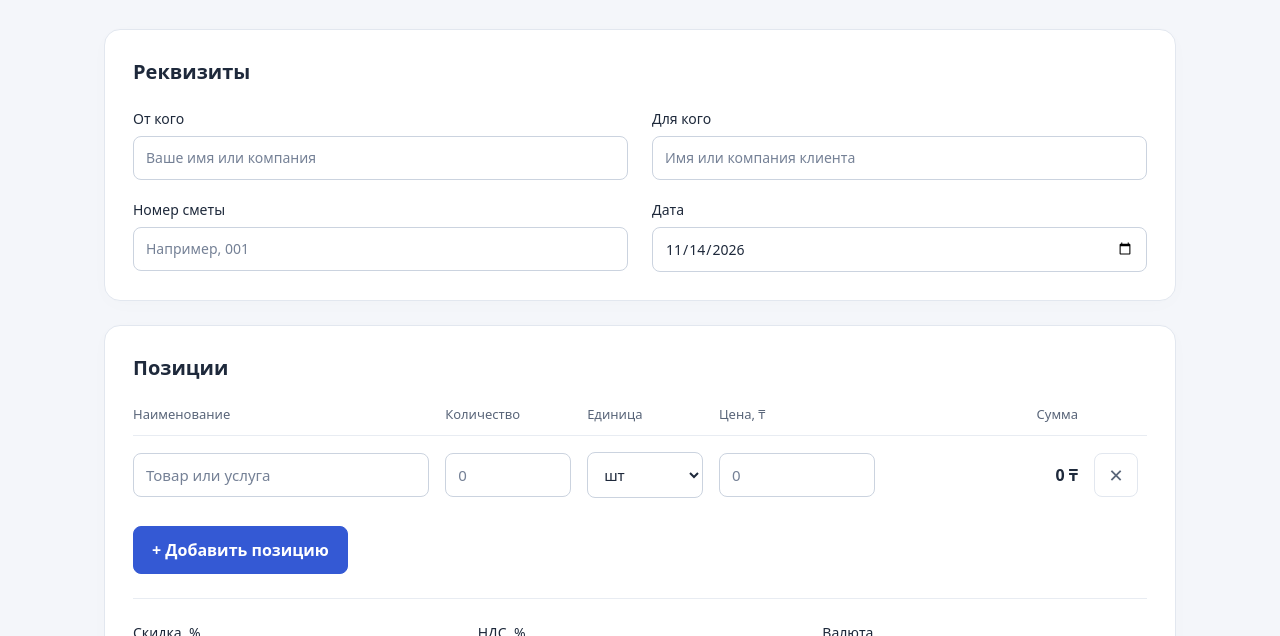
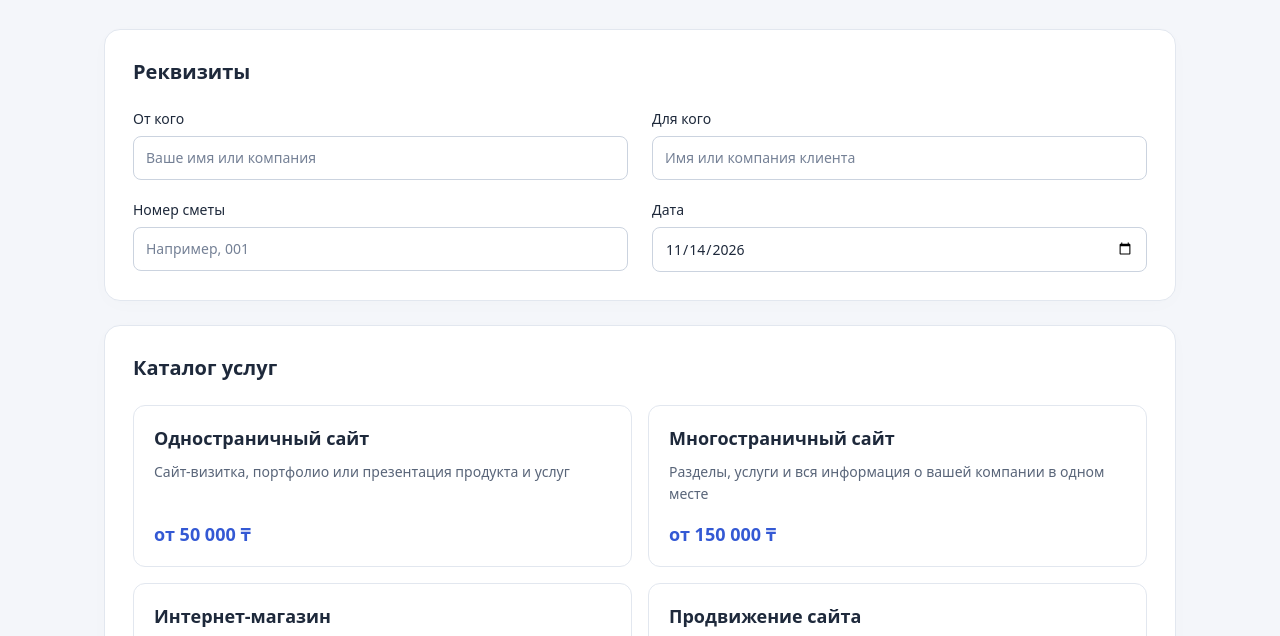
Before and after one commit to maliksuleimenov11-dotcom/smeta, a plain HTML site: page index.html in a window 1280 px wide. Shown: the part 144-780 px from the top of the page. Drawn offline with Linux system fonts and the light colour scheme.

Commit message:
Добавить каталог услуг с базовыми ценами

```diff
--- a/index.html
+++ b/index.html
@@ -23,6 +23,12 @@
         <label class="document-meta">Номер сметы<input type="text" name="estimate-number" placeholder="Например, 001"></label>
         <label class="document-meta">Дата<input type="date" name="estimate-date" id="estimate-date"></label>
       </div>
+    </section>
+
+    <!-- Каталог показывает услуги и базовые цены перед позициями сметы. -->
+    <section class="card service-catalog" aria-labelledby="catalog-title">
+      <h2 id="catalog-title">Каталог услуг</h2>
+      <ul class="catalog-grid" id="service-list"></ul>
     </section>
 
     <section class="card positions" aria-labelledby="positions-title">
--- a/script.js
+++ b/script.js
@@ -276,3 +276,57 @@ document.querySelector("#copy-whatsapp").addEventListener("click", async () => {
 
 if (!restoreDraft()) addItem(false);
 restoringDraft = false;
+
+// Базовые цены каталога указаны в тенге; единица каждой услуги — «услуга».
+const services = [
+  {
+    id: "landing-page",
+    name: "Одностраничный сайт",
+    description: "Сайт-визитка, портфолио или презентация продукта и услуг",
+    basePrice: 50000,
+    unit: "услуга",
+  },
+  {
+    id: "multi-page-site",
+    name: "Многостраничный сайт",
+    description: "Разделы, услуги и вся информация о вашей компании в одном месте",
+    basePrice: 150000,
+    unit: "услуга",
+  },
+  {
+    id: "online-store",
+    name: "Интернет-магазин",
+    description: "Каталог товаров с корзиной и удобным оформлением заказа",
+    basePrice: 250000,
+    unit: "услуга",
+  },
+  {
+    id: "site-promotion",
+    name: "Продвижение сайта",
+    description: "Контекстная реклама в Google для привлечения вашей аудитории",
+    basePrice: 80000,
+    unit: "услуга",
+  },
+];
+
+// Отображаем справочные карточки без добавления услуг в смету.
+function renderCatalog() {
+  const list = document.querySelector("#service-list");
+  list.replaceChildren();
+  for (const service of services) {
+    const card = document.createElement("li");
+    card.className = "catalog-service";
+    const title = document.createElement("h3");
+    title.textContent = service.name;
+    const description = document.createElement("p");
+    description.className = "catalog-description";
+    description.textContent = service.description;
+    const price = document.createElement("p");
+    price.className = "catalog-price";
+    price.textContent = `от ${moneyFormatter.format(service.basePrice).replace(/[\u00a0\u202f]/g, " ")} ₸`;
+    card.append(title, description, price);
+    list.append(card);
+  }
+}
+
+renderCatalog();
--- a/styles.css
+++ b/styles.css
@@ -15,6 +15,11 @@ h1 { margin: 0 0 12px; font-size: clamp(28px, 4vw, 40px); letter-spacing: -0.035
 .card { padding: 28px; margin-bottom: 24px; background: #fff; border: 1px solid #e2e7ef; border-radius: 16px; box-shadow: 0 4px 20px #1e293b04; }
 h2 { font-size: 20px; margin: 0 0 24px; }
 .details-grid { display: grid; grid-template-columns: repeat(2, minmax(0, 1fr)); gap: 20px 24px; }
+.catalog-grid { display: grid; grid-template-columns: repeat(2, minmax(0, 1fr)); gap: 16px; margin: 0; padding: 0; list-style: none; }
+.catalog-service { display: flex; flex-direction: column; min-width: 0; padding: 20px; border: 1px solid #e2e7ef; border-radius: 12px; overflow-wrap: anywhere; }
+.catalog-service h3 { margin: 0 0 10px; font-size: 18px; line-height: 1.4; }
+.catalog-description { margin: 0 0 16px; color: #596579; font-size: 14px; line-height: 1.6; }
+.catalog-price { margin: auto 0 0; color: var(--accent); font-weight: 700; font-size: 18px; }
 label { display: flex; flex-direction: column; gap: 8px; font-size: 14px; font-weight: 500; }
 input, select, textarea, button { min-width: 0; min-height: 44px; font: inherit; }
 input, select, textarea { width: 100%; padding: 11px 12px; border: 1px solid #cbd3df; border-radius: 8px; color: #1e293b; background: #fff; }
@@ -76,6 +81,7 @@ td input, td select { font-size: 15px; }
   .estimate { padding: 28px 16px; }
   .card { padding: 20px 16px; margin-bottom: 16px; }
   .details-grid { grid-template-columns: 1fr; gap: 16px; }
+  .catalog-grid { grid-template-columns: 1fr; }
   .calculation-settings { grid-template-columns: 1fr; gap: 16px; }
   table, tbody { display: block; }
   thead { position: absolute; width: 1px; height: 1px; overflow: hidden; clip-path: inset(50%); }
@@ -98,7 +104,7 @@ td input, td select { font-size: 15px; }
 @media print {
   :root, body { background: #fff; color: #000; font-size: 11pt; }
   .estimate { max-width: none; margin: 0; padding: 0; }
-  .page-header, button, .print-actions, .calculation-settings,
+  .page-header, .service-catalog, button, .print-actions, .calculation-settings,
   .document-meta, input, select, textarea, .delete-cell,
   th:last-child, .field-label, .mobile-label { display: none !important; }
   .print-only, .print-value { display: block; }
```
